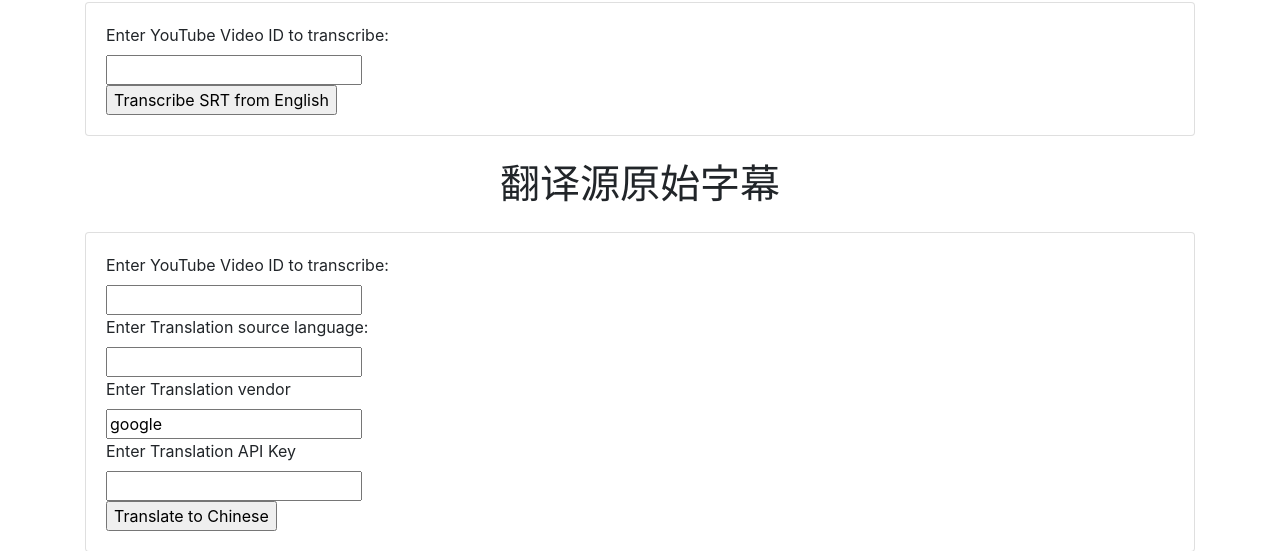
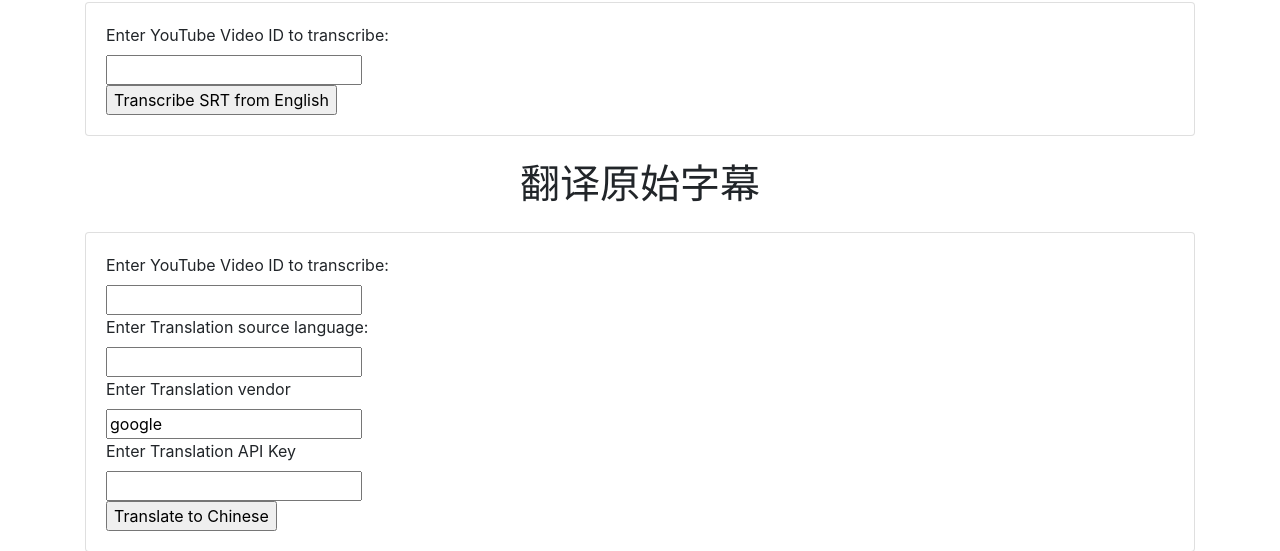
Before and after one commit to sutro-planet/easyvideotrans, a Flask app: page / in a window 1280 px wide. Shown: the part 844-1395 px from the top of the page. Run offline with Flask 3, Linux system fonts and the light colour scheme; some libraries are stand-ins or nearby versions.

Commit message:
修正错别字

```diff
--- a/templates/index.html
+++ b/templates/index.html
@@ -126,7 +126,7 @@
     </div>
 
 
-    <h1 class="text-center my-4">翻译源原始字幕</h1>
+    <h1 class="text-center my-4">翻译原始字幕</h1>
     <div class="row">
         <div class="col-md-12">
             <div class="card">
```
